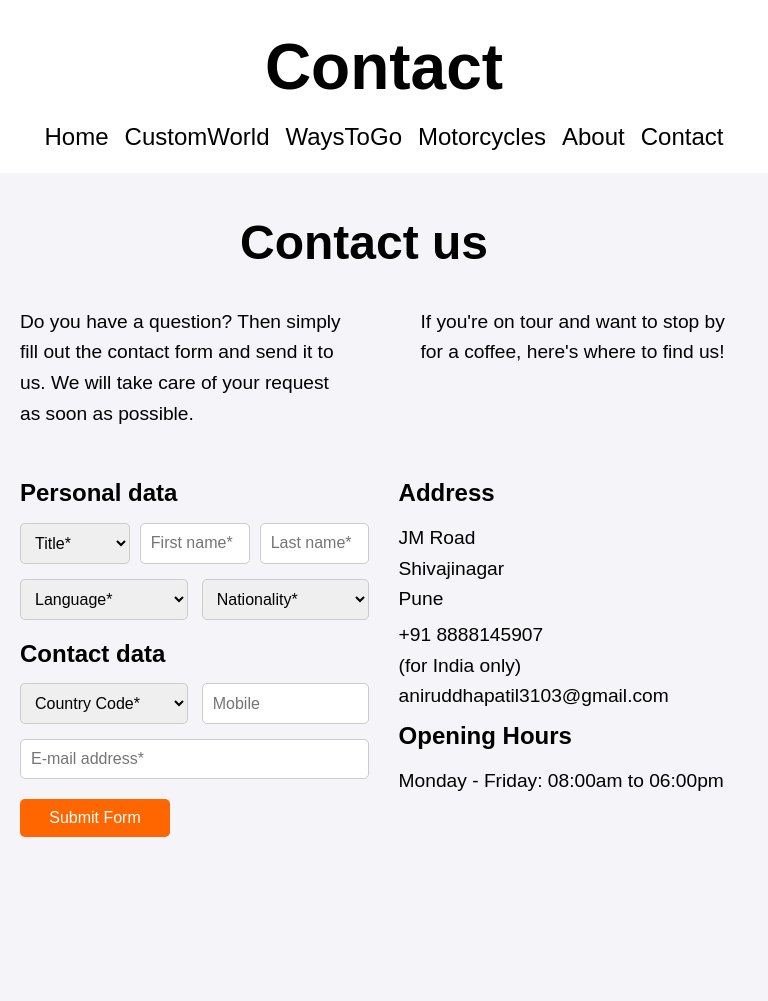
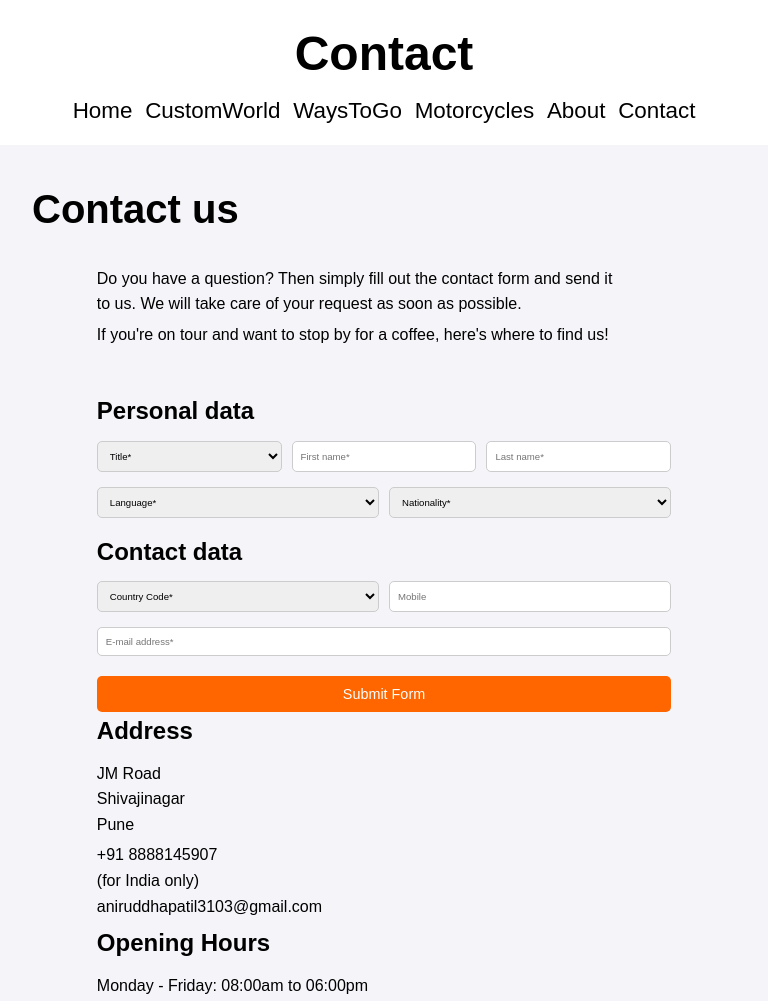
Before and after one commit to aniruddhapatil31/Travel-With-Bike-, a plain HTML site: page Contact.html in a window 768 px wide. Before the commit the page ends 857 px from the top, so only its background shows below. Drawn offline with Linux system fonts and the light colour scheme.

Commit message:
Update Contact.css

```diff
--- a/Contact.css
+++ b/Contact.css
@@ -53,7 +53,7 @@ h2 {
     justify-content: space-between;
     align-items: flex-start;
     padding: 20px;
-    max-width: 1200px;
+    max-width: 80%;
     margin: auto;
 }
 
@@ -69,7 +69,7 @@ p {
     display: flex;
     justify-content: space-between;
     padding: 20px;
-    max-width: 1200px;
+    max-width: 80%;
     margin: auto;
     flex-wrap: wrap;
   }
@@ -136,3 +136,109 @@ button {
 button:hover {
   background-color: #e55a00;
 }
+
+/* Responsive Styles */
+@media (min-width: 320px) and (max-width: 768px) {
+  header h1 {
+    font-size: 1.8rem;
+  }
+
+  header nav ul {
+    flex-direction: row;
+    gap: 0.5rem;
+  }
+
+  header nav ul li a {
+    font-size: 0.6rem;
+    margin-bottom: 1rem;
+  }
+
+  h2 {
+    font-size: 2rem;
+    margin-left: 1rem;
+  }
+
+  #container {
+    display: block;
+    width: 100%;
+  }
+
+  .text {
+    width: 90%;
+
+  }
+
+  p {
+    font-size: 1rem;
+  }
+
+  button {
+    width: 100%;
+    font-size: 0.9em;
+  }
+
+  .form {
+    display: block;
+  }
+
+  .form-section {
+    width: 100%;
+  }
+
+  .info-section {
+    width: 100%;
+  }
+
+  input,
+  select {
+    padding: 8px;
+    font-size: 0.6em;
+    width: 100%;
+  }
+}
+
+@media (min-width:768px) and (max-width: 1024px) {
+  header h1 {
+    font-size: 3rem;
+  }
+
+  header nav ul {
+    gap: 0.8rem;
+  }
+
+  header nav ul li a {
+    font-size: 1.4rem;
+  }
+
+  h2 {
+    margin-left: 2rem;
+    font-size: 2.5rem;
+  }
+
+  button {
+    width: 100%;
+  }
+
+  input,
+  select {
+    width: 100%;
+  }
+}
+
+@media (min-width: 1024px) {
+  header h1 {
+    font-size: 4rem;
+  }
+
+  header nav ul {
+    gap: 1rem;
+  }
+
+  header nav ul li a {
+    font-size: 1.5rem;
+  }
+
+  h2 {
+    margin-left: 5rem;
+  }
+}
```
